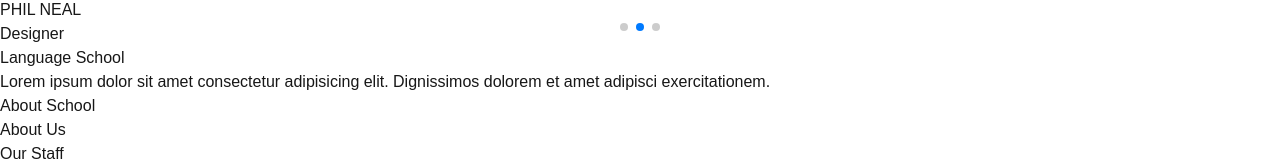
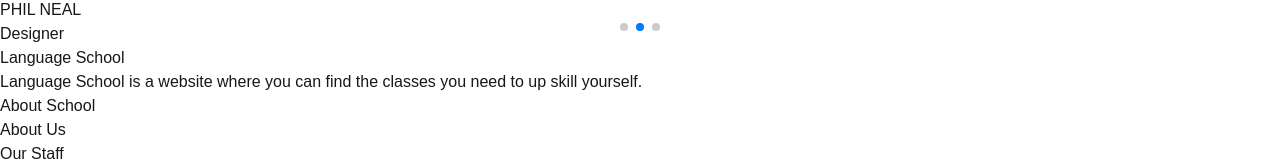
Before and after one commit to azaaaaaaaaad/management, a Next.js app: page / in a window 1280 px wide. Shown: the part 368-529 px from the top of the page. Built offline with nearby package versions, Linux system fonts and the light colour scheme.

Commit message:
footer updated

```diff
--- a/src/components/Footer/footer.js
+++ b/src/components/Footer/footer.js
@@ -8,8 +8,7 @@ const Footer = () => {
                 <div>
                     <h3 className="text-2xl font-bold mb-4">Language School</h3>
                     <p className="text-sm text-gray-400">
-                        Lorem ipsum dolor sit amet consectetur adipisicing elit. Dignissimos
-                        dolorem et amet adipisci exercitationem.
+                        Language School is a website where you can find the classes you need to up skill yourself.
                     </p>
                 </div>
 
```
